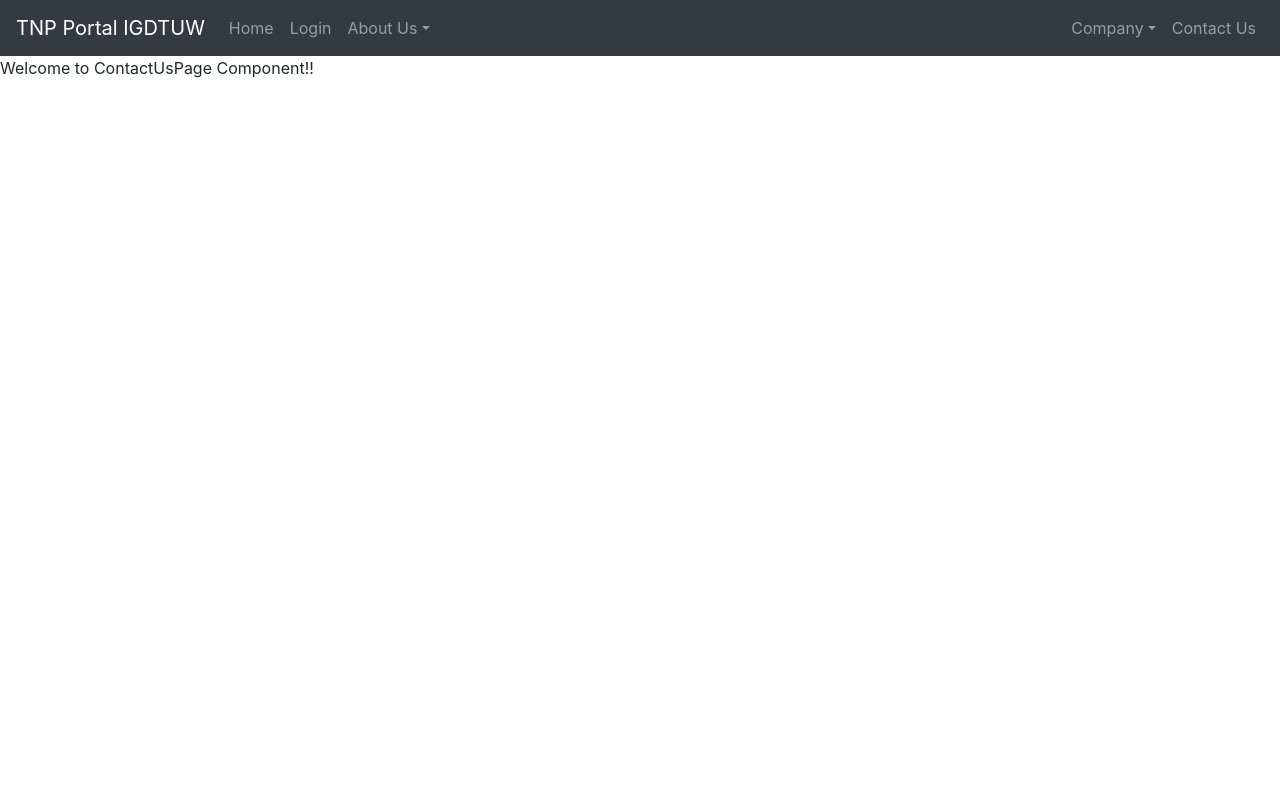
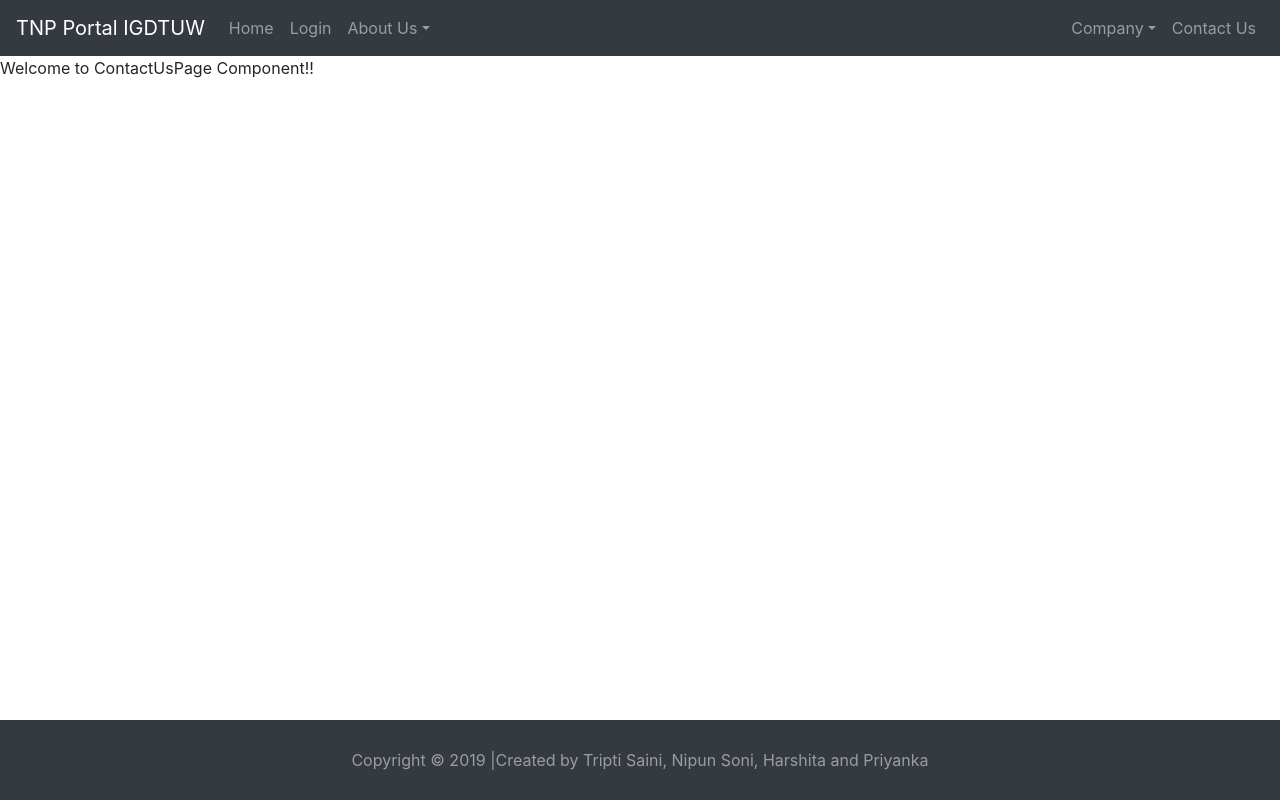
Before and after one commit to sainitripti/tnportal, a React (Create React App) app: page /contact-us in a window 1280 px wide. Built offline with nearby package versions, Linux system fonts and the light colour scheme.

Commit message:
Added footer

```diff
--- a/src/App.js
+++ b/src/App.js
@@ -12,7 +12,7 @@ import ProcedurePage from "./components/ProcedurePage";
 import RegisterPage from "./components/RegisterPage";
 import ContactUsPage from "./components/ContactUsPage";
 import Header from "./components/Header";
-
+import Footer from "./components/Footer";
 
 class App extends Component {
   render() {
@@ -30,6 +30,7 @@ class App extends Component {
         <Route path="/register" exact component={RegisterPage} />
         <Route path="/contact-us" exact component={ContactUsPage} />
       </Router>
+      <Footer></Footer>
       </div>
     );
   }
--- /dev/null
+++ b/src/components/Footer.js
@@ -0,0 +1,21 @@
+import React, { Component } from 'react';
+
+import './css/Footer.css';
+
+class Footer extends Component {
+    render() {
+        return (
+            <footer>
+                <span>
+                    Copyright &copy; 2019
+                </span> |
+                <span>
+                    Created by Tripti Saini, Nipun Soni, Harshita and Priyanka
+                </span>
+            </footer>
+
+        )
+    }
+}
+
+export default Footer;
--- /dev/null
+++ b/src/components/css/Footer.css
@@ -0,0 +1,12 @@
+footer {
+    background-color: rgb(52, 58, 64);
+    text-align: center;
+    color: rgba(255, 255, 255, 0.5);
+    position: absolute;
+    bottom: 0;
+    width: 100%;
+    height: 5em;
+    /* Set the fixed height of the footer here */
+    line-height: 5em;
+    /* Vertically center the text there */
+}
```
